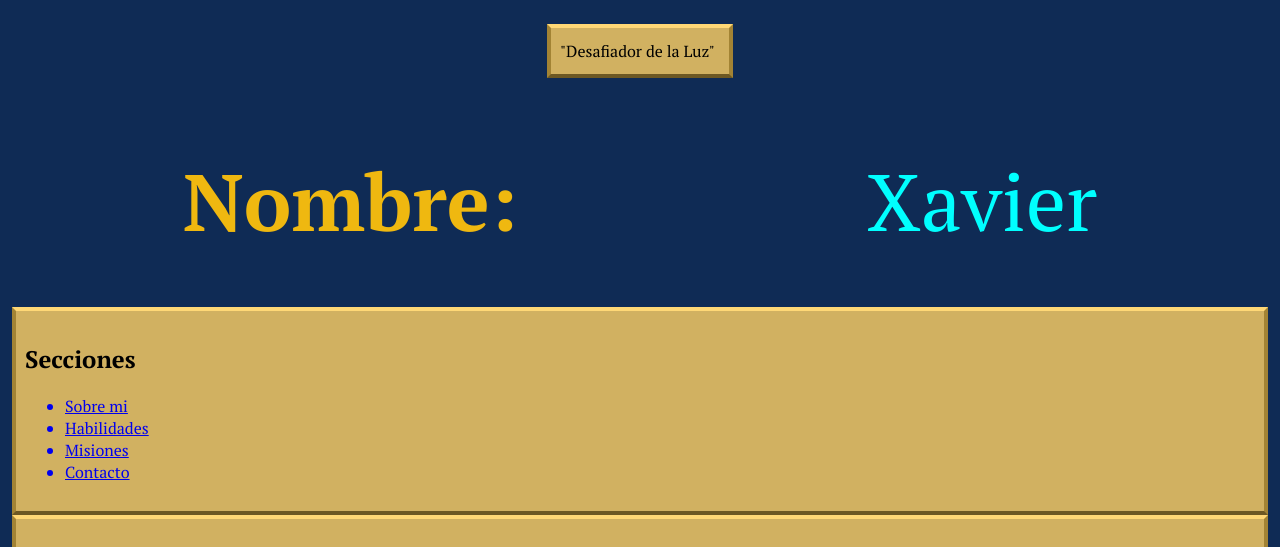
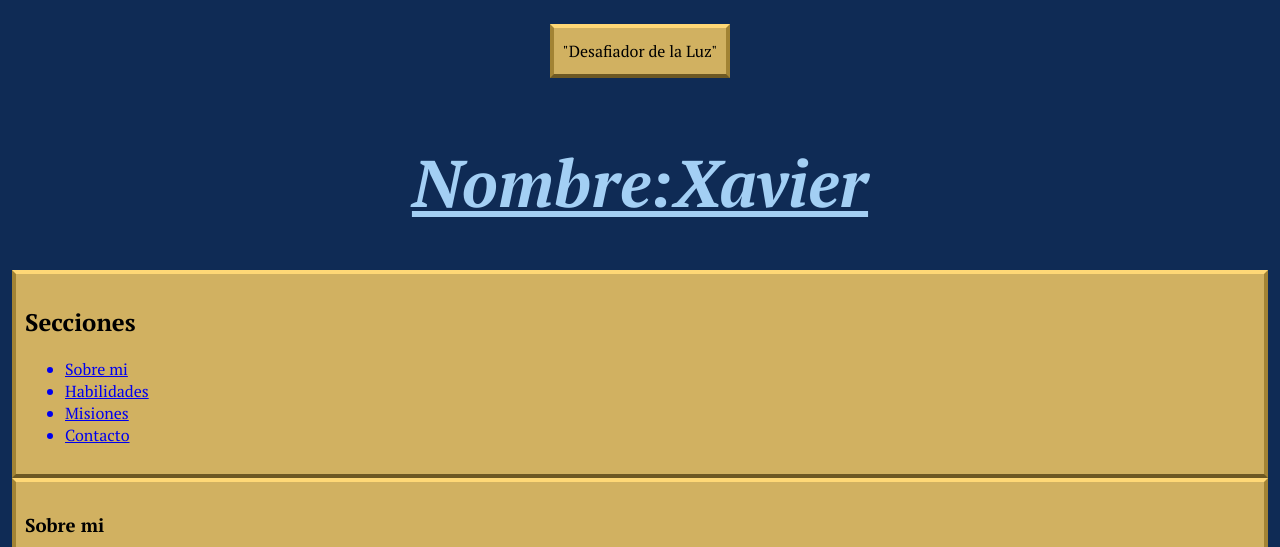
Before and after one commit to Chuchucrispi/mi-proyecto, a plain HTML site: page index.html in a window 1280 px wide. Shown: the top 547 px of the page. Drawn offline with Linux system fonts and the light colour scheme.

Commit message:
Cambios menores

```diff
--- a/index.html
+++ b/index.html
@@ -14,8 +14,7 @@
     <Header><p class="Titulo">"Desafiador de la Luz"</p></Header>
 
     <div class="Nombre">
-        <h1>Nombre:</h1>
-            <p id="Nombre">Xavier</p>
+        <h1><u>Nombre:Xavier</u></h1>
     </div>
 
     <div class="Indice">
--- a/styles.css
+++ b/styles.css
@@ -1,45 +1,21 @@
 body{
     background-color: #0f2b55;
     font-family: "PT Serif", sans-serif;
-
 }
 
 header {
     display: flex;
     justify-content: center;
 }
-.Titulo {
-    width: 160px;
-    padding: 12px 9px;
-    margin-left: 4px;
-    margin-right: 4px;
-    background-color: #d1b161;
-    border: 4px solid #a28334;
-    border-top: 4px solid #ffd876;
-    border-bottom: 4px solid #6d5823;
+
+.Nombre {
+    text-align: center;
+    color: #a3cff4;
+    font-style: italic;
+    font-size: 33px;
 }
 
-h1 {
-    color: #efb810;
-}
-
-.Nombre {
-    display: flex;
-    font-size: 40px;
-    justify-content: space-around;
-    flex-direction: row;
-    align-items: center;
-}
-
-#Nombre {
-    color:aqua;
-    display: flex;
-    flex-direction: row;
-    margin-bottom: 53.600px;
-    margin-top: 53.600px;
-    font-size: 80px;
-}
-
+.Titulo,
 .Indice,
 .section1,
 .section2,
```
